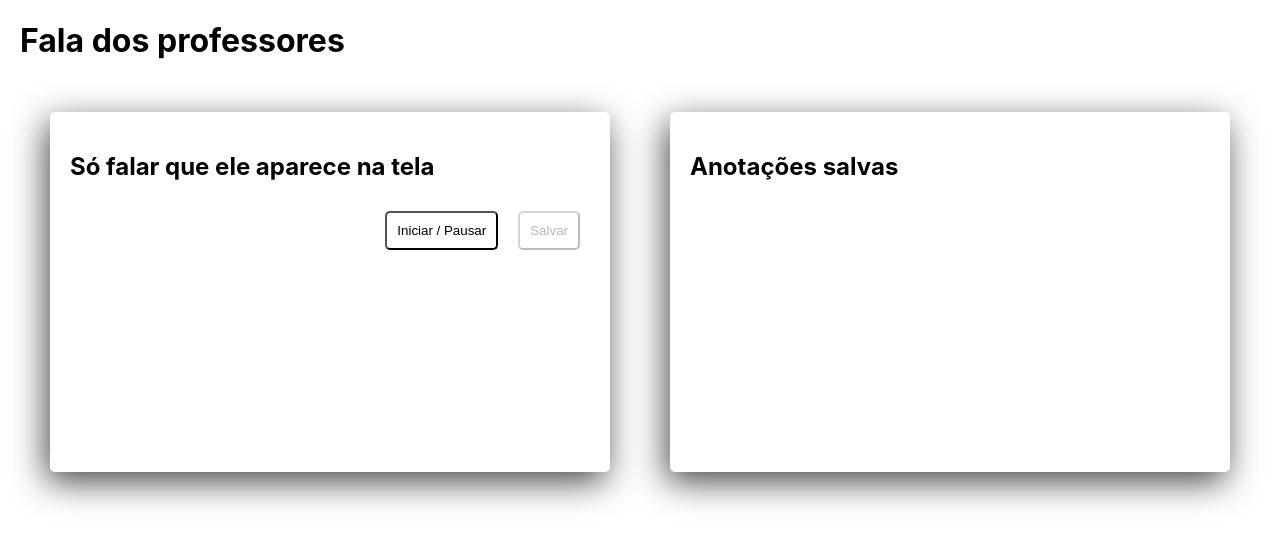
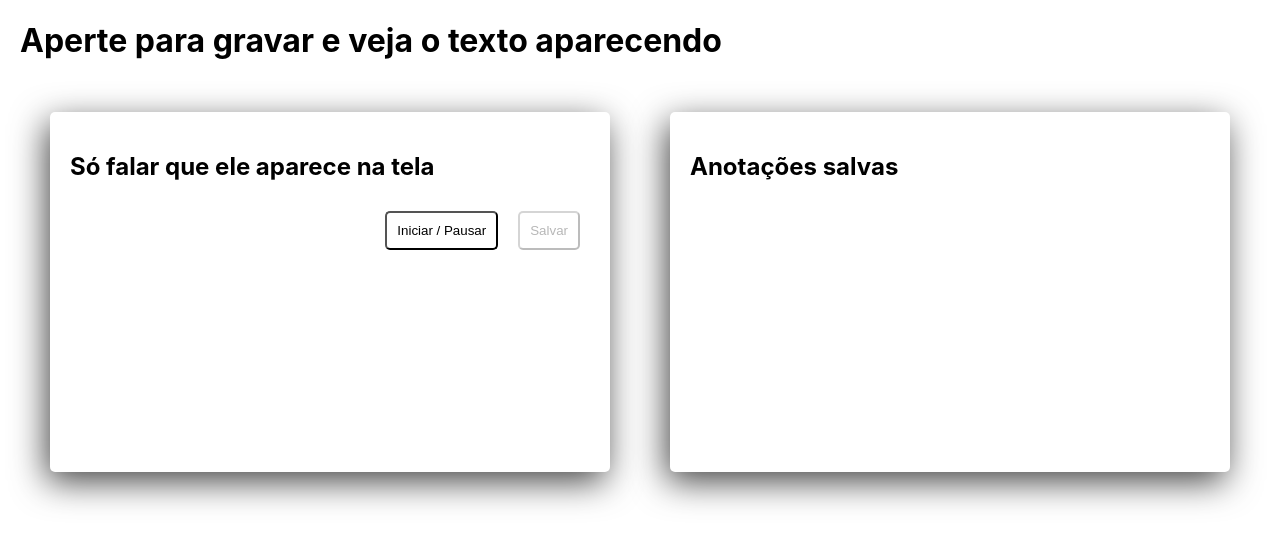
Before and after one commit to viniciusbls9/speech-to-text, a React (Create React App) app: page / in a window 1280 px wide. Shown: the top 544 px of the page. Built offline with nearby package versions, Linux system fonts and the light colour scheme.

Commit message:
Update App.js

```diff
--- a/src/App.js
+++ b/src/App.js
@@ -57,7 +57,7 @@ function App() {
 
   return (
     <>
-      <h1>Fala dos professores</h1>
+      <h1>Aperte para gravar e veja o texto aparecendo</h1>
       <div className="container">
         <div className="box">
           <h2>Só falar que ele aparece na tela</h2>
```
